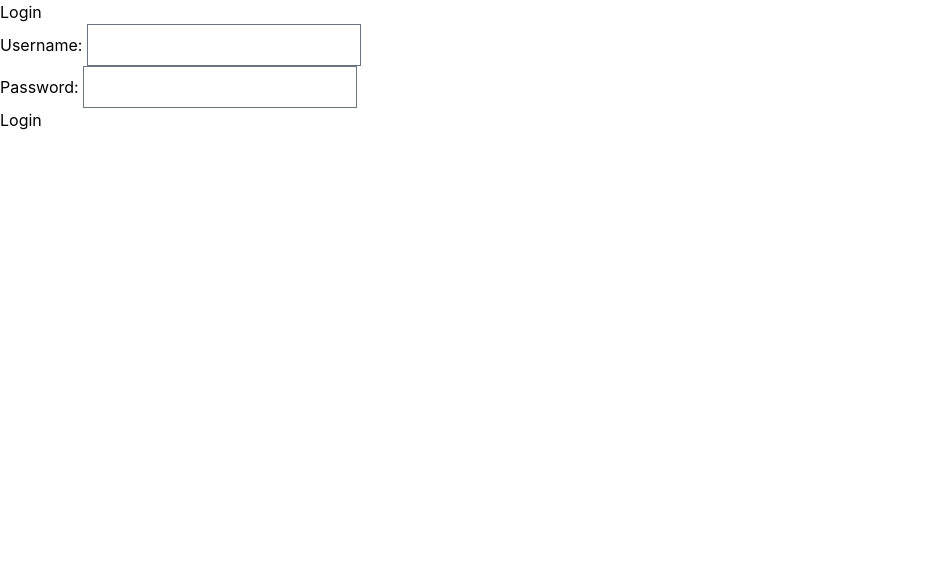
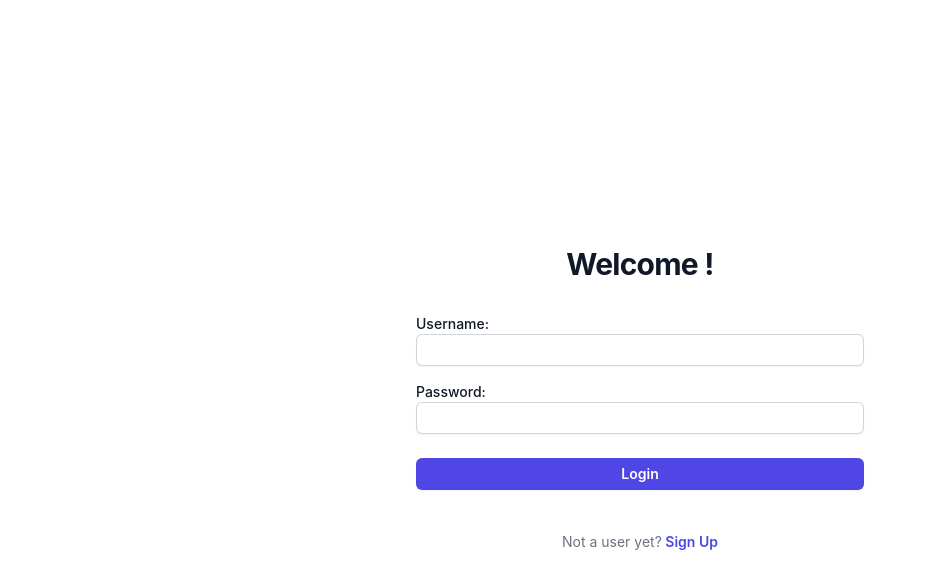
Before and after one commit to syj7421/Todo-list-v2, a React (Create React App) app: page / in a window 1280 px wide. Shown: the top 588 px of the page, without its empty margins (0-926 px from the left). Built offline with nearby package versions, Linux system fonts and the light colour scheme.

Commit message:
polish login page using tailwind

```diff
--- a/src/components/LoginPage.jsx
+++ b/src/components/LoginPage.jsx
@@ -23,21 +23,50 @@ const LoginPage = () => {
   };
 
   return (
-    <div>
-      <h1>Login</h1>
-      <form onSubmit={handleSubmit}>
-        <div>
-          <label>Username: </label>
-          <input type="text" value={username} onChange={(e) => setUsername(e.target.value)} required />
-        </div>
-        <div>
-          <label>Password: </label>
-          <input type="password" value={password} onChange={(e) => setPassword(e.target.value)} required />
-        </div>
-        <button type="submit">Login</button>
-      </form>
+    <div className="flex min-h-screen items-center justify-center px-6 lg:px-8">
+      <div className="w-full max-w-md">
+        <h1 className="text-center text-3xl font-bold tracking-tight text-gray-900">Welcome !</h1>
+        <form onSubmit={handleSubmit} className="mt-8 space-y-6">
+          <div className="space-y-4">
+            <div>
+              <label className="block text-sm font-medium text-gray-900">Username:</label>
+              <input
+                type="text"
+                value={username}
+                onChange={(e) => setUsername(e.target.value)}
+                required
+                className="block w-full rounded-md border-0 py-1.5 text-gray-900 shadow-sm ring-1 ring-inset ring-gray-300 placeholder-gray-400 focus:ring-2 focus:ring-inset focus:ring-indigo-600 sm:text-sm"
+              />
+            </div>
+            <div>
+              <label className="block text-sm font-medium text-gray-900">Password:</label>
+              <input
+                type="password"
+                value={password}
+                onChange={(e) => setPassword(e.target.value)}
+                required
+                className="block w-full rounded-md border-0 py-1.5 text-gray-900 shadow-sm ring-1 ring-inset ring-gray-300 placeholder-gray-400 focus:ring-2 focus:ring-inset focus:ring-indigo-600 sm:text-sm"
+              />
+            </div>
+          </div>
+          <button
+            type="submit"
+            className="flex w-full justify-center rounded-md bg-indigo-600 px-3 py-1.5 text-sm font-semibold text-white shadow-sm hover:bg-indigo-500 focus-visible:outline focus-visible:outline-2 focus-visible:outline-offset-2 focus-visible:outline-indigo-600"
+          >
+            Login
+          </button>
+        </form>
+        <p class="mt-10 text-center text-sm text-gray-500">
+          Not a user yet?
+          <a href="#" class="font-semibold leading-6 text-indigo-600 hover:text-indigo-500"> Sign Up</a>
+        </p>
+      </div>
     </div>
   );
+
+
+
+
 };
 
 export default LoginPage;
```
